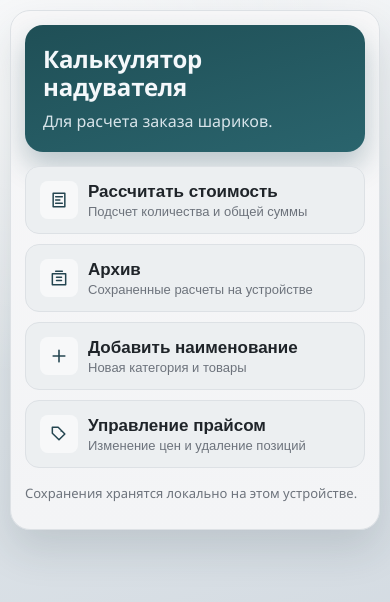
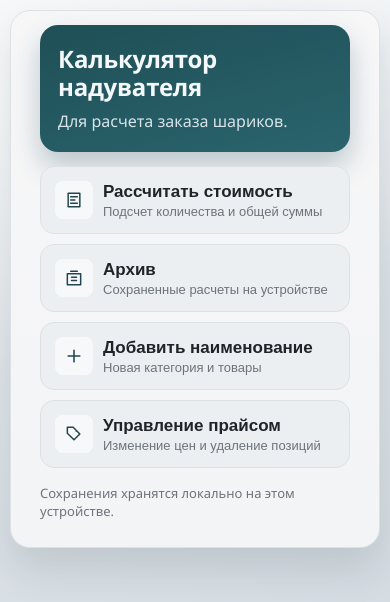
Before and after one commit to DmitryZatonsky/balloon_calc, a React (Vite) app: page / in a window 390 px wide. Shown: the top 602 px of the page. Built offline with nearby package versions, Linux system fonts and the light colour scheme; no server answers.

Commit message:
Полировать мобильный UX: safe-area, touch и скролл

```diff
--- a/src/App.css
+++ b/src/App.css
@@ -1,9 +1,14 @@
 .app-shell {
   --shell-pad-y: 24px;
+  --shell-pad-x: 16px;
   width: 100%;
   min-height: 100svh;
   height: 100svh;
-  padding: var(--shell-pad-y) 16px;
+  padding:
+    calc(var(--shell-pad-y) + env(safe-area-inset-top))
+    calc(var(--shell-pad-x) + env(safe-area-inset-right))
+    calc(var(--shell-pad-y) + env(safe-area-inset-bottom))
+    calc(var(--shell-pad-x) + env(safe-area-inset-left));
   display: flex;
   justify-content: center;
   align-items: flex-start;
@@ -13,7 +18,9 @@
 .app-card {
   width: min(860px, 100%);
   height: auto;
-  max-height: calc(100svh - (var(--shell-pad-y) * 2));
+  max-height: calc(
+    100svh - (var(--shell-pad-y) * 2) - env(safe-area-inset-top) - env(safe-area-inset-bottom)
+  );
   background: linear-gradient(180deg, var(--bg-surface) 0%, var(--bg-main) 100%);
   border: 1px solid var(--border);
   border-radius: 20px;
@@ -22,6 +29,8 @@
   overflow-y: auto;
   overscroll-behavior-y: contain;
   -webkit-overflow-scrolling: touch;
+  scrollbar-gutter: stable both-edges;
+  scroll-behavior: smooth;
 }
 
 .screen {
@@ -457,6 +466,14 @@ h3 {
 .ui-icon-btn:hover {
   background: var(--bg-soft);
   border-color: #93a4af;
+}
+
+.ui-btn,
+.ui-icon-btn,
+.menu-card,
+.qty-btn,
+.qty-add {
+  touch-action: manipulation;
 }
 
 .result-card ul,
@@ -946,7 +963,7 @@ h3 {
 @media (max-width: 680px) {
   .app-shell {
     --shell-pad-y: 10px;
-    padding: 10px;
+    --shell-pad-x: 10px;
   }
 
   .screen {
@@ -964,4 +981,13 @@ h3 {
     grid-column: 1 / -1;
     width: 100%;
   }
+
+  .ui-input,
+  .field input,
+  .draft-row input,
+  .custom-amount-input,
+  .manage-inline-price-input,
+  .currency-abbr-input {
+    font-size: 16px;
+  }
 }
--- a/src/index.css
+++ b/src/index.css
@@ -20,6 +20,8 @@
   text-rendering: optimizeLegibility;
   -webkit-font-smoothing: antialiased;
   -moz-osx-font-smoothing: grayscale;
+  text-size-adjust: 100%;
+  -webkit-text-size-adjust: 100%;
 }
 
 @font-face {
@@ -56,3 +58,11 @@ body {
   min-height: 100svh;
   overflow: hidden;
 }
+
+button,
+a,
+input,
+textarea,
+select {
+  -webkit-tap-highlight-color: transparent;
+}
```
